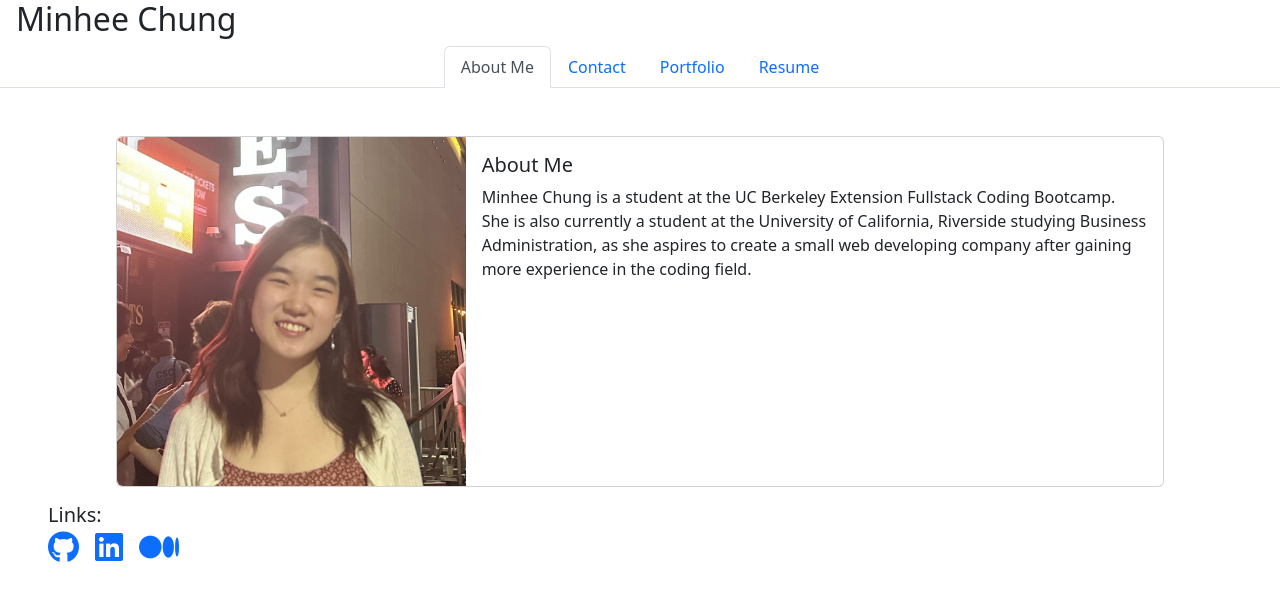
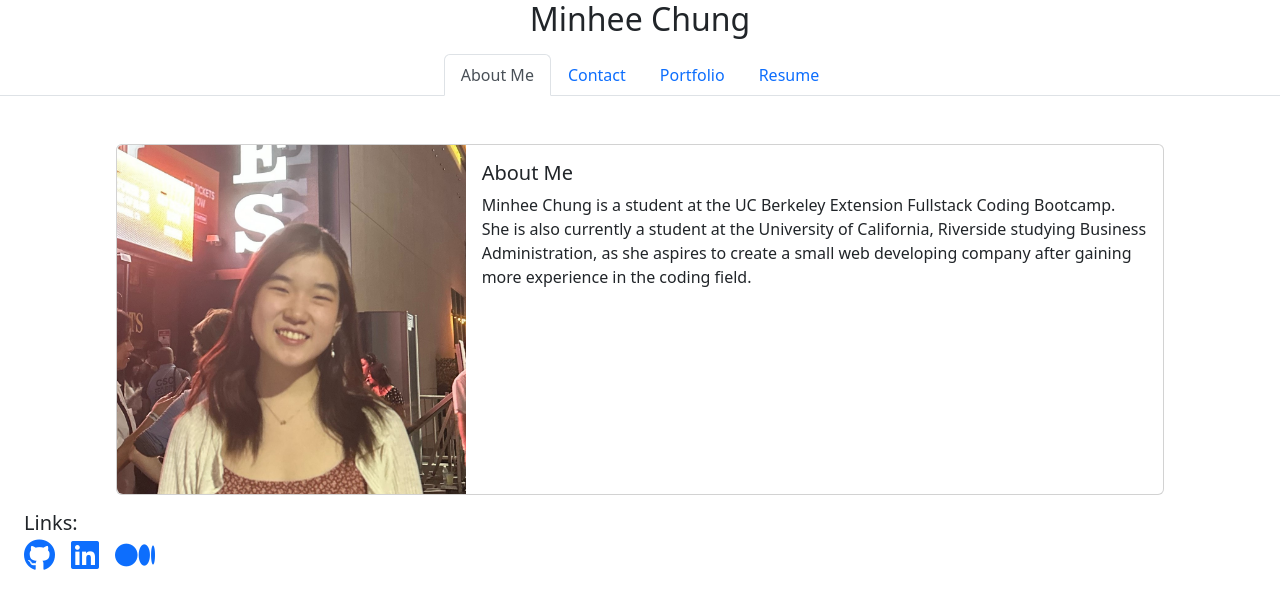
Before and after one commit to mchung03/react-portfolio, a React (Vite) app: page / in a window 1280 px wide. Shown: the top 608 px of the page. Built offline with nearby package versions, Linux system fonts and the light colour scheme.

Commit message:
footer spacing fixed

```diff
--- a/src/components/PortfolioContainer.jsx
+++ b/src/components/PortfolioContainer.jsx
@@ -25,12 +25,12 @@ export default function PortfolioContainer() {
 
     return (
         <div>
-            <header class="ms-3">
+            <header class="text-center mb-3">
                 <h2>Minhee Chung</h2>
             </header>
             <NavTabs currentPage={currentPage} handlePageChange={handlePageChange} />
             <main className="mx-3">{renderPage()}</main>
-            <footer class="mt-3 mb-4 ms-5">
+            <footer class="mt-3 ms-4">
                 <h5>Links:</h5>
                 <a href="https://www.linkedin.com/in/minhee-chung/" target="_blank"><i class="fa-brands fa-github fa-2xl me-3"></i></a>
                 <a href="https://github.com/mchung03" target="_blank"><i class="fa-brands fa-linkedin fa-2xl me-3"></i></a>
```
